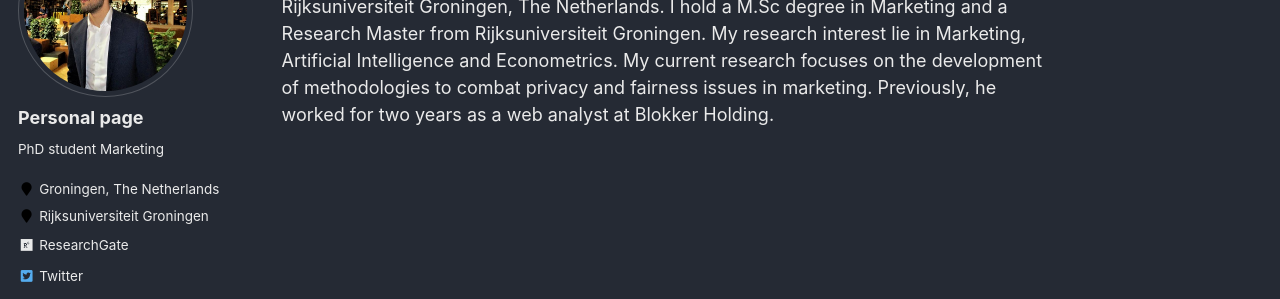
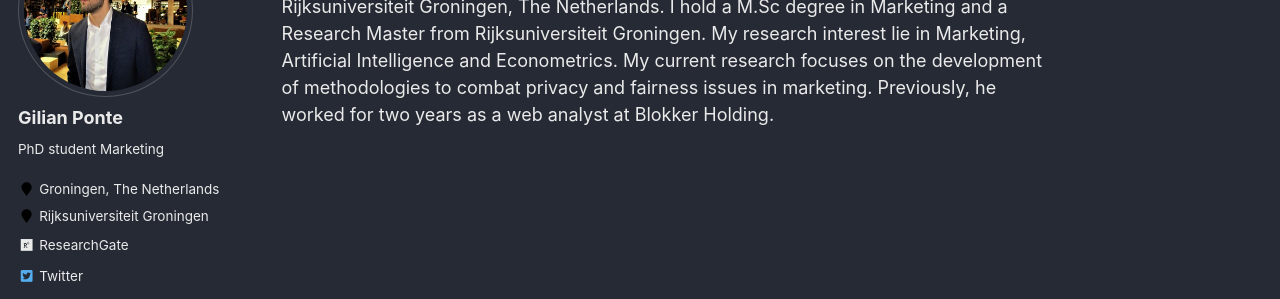
Before and after one commit to GilianPonte/gilianponte.github.io, a Jekyll site: the page built from _pages/about.md, in a window 1280 px wide. Shown: the part 194-493 px from the top of the page. Built offline with Jekyll 4.4.1, drawn with Linux system fonts in a browser that asks for light colours.

Commit message:
Update _config.yml

```diff
--- a/_config.yml
+++ b/_config.yml
@@ -80,7 +80,7 @@ analytics:
 
 # Site Author
 author:
-  name             : "Personal page"
+  name             : "Gilian Ponte"
   avatar           : "https://gilianponte.nl/files/Knipsel.PNG"
   bio              : "PhD student Marketing"
   location         : "Groningen, The Netherlands"
```
